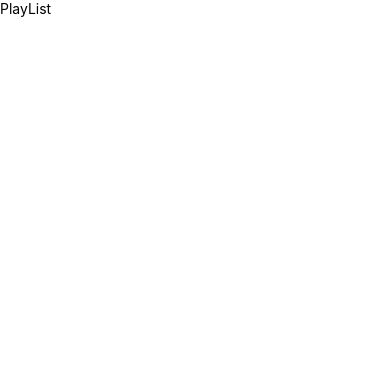
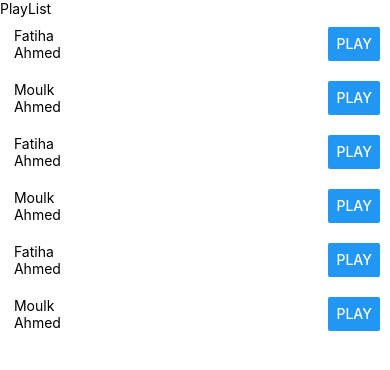
Before and after one commit to ilies-space/QuranAudioOffline, a React Native app: screen / in a window 390 px wide. Shown: the top 370 px of the page. Built offline with nearby package versions, Linux system fonts and the light colour scheme.

Commit message:
Update PlayList.js

```diff
--- a/app/screens/PlayList.js
+++ b/app/screens/PlayList.js
@@ -1,9 +1,54 @@
 import React from 'react';
-import {View, Text} from 'react-native';
+import {View, Text, FlatList, Button} from 'react-native';
 export default function PlayList() {
+  const QuranList = [
+    {
+      surah: 'Fatiha',
+      reader: 'Ahmed',
+    },
+    {
+      surah: 'Moulk',
+      reader: 'Ahmed',
+    },
+    {
+      surah: 'Fatiha',
+      reader: 'Ahmed',
+    },
+    {
+      surah: 'Moulk',
+      reader: 'Ahmed',
+    },
+    {
+      surah: 'Fatiha',
+      reader: 'Ahmed',
+    },
+    {
+      surah: 'Moulk',
+      reader: 'Ahmed',
+    },
+  ];
   return (
     <View>
       <Text>PlayList</Text>
+      <FlatList
+        keyExtractor={(item, index) => index.toString()}
+        data={QuranList}
+        renderItem={({item}) => {
+          return (
+            <View
+              style={{
+                flexDirection: 'row',
+                padding: 10,
+              }}>
+              <View style={{flex: 1}}>
+                <Text> {item.surah} </Text>
+                <Text> {item.reader} </Text>
+              </View>
+              <Button title={'Play'} />
+            </View>
+          );
+        }}
+      />
     </View>
   );
 }
```
